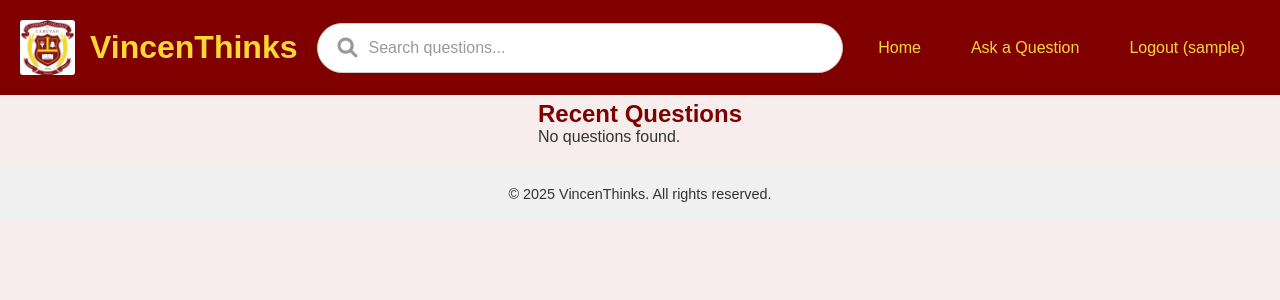
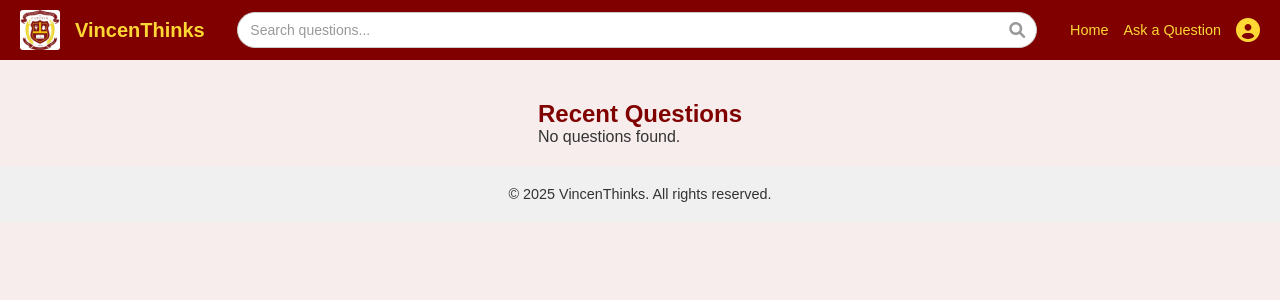
Before and after one commit to kitmrjn/WebApp-1, a PHP site: page / in a window 1280 px wide. Shown: the top 300 px of the page. Run offline with PHP 8.4, Linux system fonts and the light colour scheme; the visitor is signed in with stand-in values (Sample User, id 1); data that the repository does not hold is empty.

Commit message:
Arrange and resized the navigation bar

```diff
--- a/CSS/header.css
+++ b/CSS/header.css
@@ -1,8 +1,8 @@
-/* Header */
+/* Header Container */
 header {
   background-color: #800000; /* Maroon */
   color: #fdd835; /* Gold */
-  padding: 20px;
+  padding: 10px 20px; /* Reduced padding */
   display: flex;
   justify-content: space-between;
   align-items: center;
@@ -11,49 +11,121 @@ header {
   left: 0;
   width: 100%;
   z-index: 1000;
+  height: 60px; /* Reduced height */
 }
 
+/* Logo Adjustments */
 header .logo {
   display: flex;
   align-items: center;
+  flex: 0 0 auto; /* Prevent logo from growing or shrinking */
+  min-width: 150px; /* Prevent logo from shrinking too much */
 }
 
 header .logo h1 {
-  font-size: 2rem;
+  font-size: 20px; /* Smaller font size */
   margin-left: 10px;
+  white-space: nowrap; /* Prevent text from wrapping */
 }
 
-.logo-link {
+a {
+  color: #fdd835;
   text-decoration: none;
-  color: inherit;
-  display: flex;
-  align-items: center;
-}
-
-.logo-link:hover {
-  opacity: 0.9;
 }
 
 .nav-logo {
-  height: 55px;
+  height: 40px; /* Smaller logo */
   margin-right: 5px;
   border-radius: 3px;
 }
 
-/* Navigation */
+/* Search Bar Adjustments */
+
+
+/* Navigation Adjustments */
 nav {
   display: flex;
   align-items: center;
-  gap: 20px;
+  gap: 15px; /* Reduced gap */
+  flex: 0 0 auto; /* Prevent nav from growing or shrinking */
+  justify-content: flex-end; /* Align nav to the right */
+  min-width: 150px; /* Prevent nav from collapsing */
 }
 
 nav a {
-  color: #fdd835;
-  margin: 0 15px;
   text-decoration: none;
-  font-size: 1rem;
+  font-size: 0.9rem; /* Smaller font size */
+  white-space: nowrap; /* Prevent text from wrapping */
 }
 
 nav a:hover {
   text-decoration: underline;
 }
+
+/* Profile Dropdown Styles */
+.profile-dropdown {
+  position: relative;
+  display: inline-block;
+}
+
+.profile-icon {
+  font-size: 1.5rem; /* Icon size */
+  cursor: pointer;
+}
+
+.dropdown-content {
+  display: none; /* Hidden by default */
+  position: absolute;
+  right: 0;
+  background-color: white; /* White background */
+  min-width: 120px;
+  box-shadow: 0px 8px 16px rgba(0, 0, 0, 0.2);
+  z-index: 1;
+  border-radius: 5px; /* Rounded corners */
+}
+
+.dropdown-content a {
+  color: #800000; /* Maroon text */
+  padding: 10px;
+  text-decoration: none;
+  display: block;
+  font-size: 0.9rem;
+}
+
+.dropdown-content a:hover {
+  background-color: #f0f0f0; /* Light gray hover */
+  border-radius: 5px; /* Rounded corners */
+}
+
+/* Remove the hover effect */
+/* .profile-dropdown:hover .dropdown-content {
+  display: block;
+} */
+
+/* Mobile Responsiveness */
+@media (max-width: 768px) {
+  header {
+    padding: 10px; /* Further reduce padding */
+    height: auto; /* Allow height to adjust */
+    flex-direction: column; /* Stack elements vertically */
+    align-items: flex-start; /* Align items to the left */
+  }
+
+  header .logo {
+    margin-bottom: 10px; /* Add spacing between logo and search bar */
+  }
+
+  .search-bar {
+    width: 100%; /* Full width for search bar */
+    margin: 10px 0; /* Add spacing */
+  }
+
+  nav {
+    width: 100%; /* Full width for nav */
+    justify-content: space-between; /* Space out nav items */
+  }
+
+  .profile-dropdown {
+    margin-left: auto; /* Push dropdown to the right */
+  }
+}
--- a/CSS/search-bar.css
+++ b/CSS/search-bar.css
@@ -1,40 +1,49 @@
-/* search-bar.css */
-
-/* Search Bar (Home Page) */
+/* Search Bar Adjustments */
 .search-bar {
-  flex: 1;
+  flex: 2; /* Allow search bar to take more space */
+  min-width: 400px; /* Increased minimum width */
+  margin: 0 auto; /* Center the search bar */
   display: flex;
-  justify-content: center;
-  position: relative;
-  max-width: 800px;
-  margin: 0 20px;
+  align-items: center;
+  padding: 0;
+  max-width: 800px; /* Increased maximum width */
+  height: 40px; /* Increased height for the search bar container */
+  position: relative; /* Needed for absolute positioning of the icon */
 }
 
-.search-bar input[type="text"] {
+.search-bar input {
   width: 100%;
-  padding: 12px 20px 12px 50px;
+  padding: 8px 35px 8px 12px; /* Increased padding for a bigger look */
+  font-size: 14px; /* Increased font size */
   border: 1px solid #ccc;
-  border-radius: 25px;
-  font-size: 16px;
-  outline: none;
-  height: 50px;
+  border-radius: 25px; /* Rounded corners */
+  height: 36px; /* Increased height for the input */
+  box-sizing: border-box; /* Ensure padding doesn't affect height */
+  transition: all 0.3s ease; /* Smooth transition for focus effect */
 }
 
 .search-bar input[type="text"]::placeholder {
-  color: #999;
+  color: #999; /* Placeholder text color */
 }
 
 .search-bar input[type="text"]:focus {
-  border-color: #007BFF;
-  box-shadow: 0 0 5px rgba(0, 123, 255, 0.5);
+  border-color: #007BFF; /* Border color on focus */
+  box-shadow: 0 0 5px rgba(0, 123, 255, 0.5); /* Box shadow on focus */
+  outline: none; /* Remove default outline */
 }
 
-.search-bar .search-icon {
+.search-icon {
   position: absolute;
-  left: 20px;
-  top: 50%;
-  transform: translateY(-50%);
-  color: #999;
-  font-size: 20px;
-  pointer-events: none;
+  right: 12px; /* Adjust icon position for bigger input */
+  color: #999; /* Gray color */
+  cursor: pointer;
+  font-size: 1rem; /* Increased icon size */
+  pointer-events: none; /* Ensure the icon doesn't block clicks */
+  transition: opacity 0.3s ease; /* Smooth transition for disappearing effect */
 }
+
+/* Hide the search icon when input is focused or has text */
+.search-bar input:focus ~ .search-icon,
+.search-bar input:not(:placeholder-shown) ~ .search-icon {
+  opacity: 0; /* Hide the icon */
+}
--- a/JS/index.js
+++ b/JS/index.js
@@ -101,3 +101,20 @@ window.onclick = function(event) {
         modal.style.display = 'none';
     }
   }
+
+  // Profile dropdown functionality
+  const profileDropdown = document.querySelector('.profile-dropdown');
+  const dropdownContent = document.querySelector('.dropdown-content');
+
+  // Toggle dropdown on profile icon click
+  profileDropdown.addEventListener('click', function(event) {
+    event.stopPropagation(); // Prevent the click from bubbling up
+    dropdownContent.style.display = dropdownContent.style.display === 'block' ? 'none' : 'block';
+  });
+
+  // Close dropdown when clicking outside
+  document.addEventListener('click', function(event) {
+    if (!profileDropdown.contains(event.target)) {
+      dropdownContent.style.display = 'none';
+    }
+  });
--- a/index.php
+++ b/index.php
@@ -63,7 +63,13 @@ if ($_SERVER['REQUEST_METHOD'] === 'POST' && isset($_SESSION['user_id']) && isse
                     <a href="index.php">Home</a>
                     <?php if (isset($_SESSION['user_id'])): ?>
                         <a href="post_question.php">Ask a Question</a>
-                        <a href="logout.php">Logout (<?php echo htmlspecialchars($_SESSION['username']); ?>)</a>
+                        <div class="profile-dropdown">
+                            <i class="fas fa-user-circle profile-icon"></i> <!-- Profile icon -->
+                            <div class="dropdown-content">
+                                <a href="#">My Profile</a> <!-- Add link to profile page -->
+                                <a href="logout.php">Logout</a>
+                            </div>
+                        </div>
                     <?php else: ?>
                         <a href="login.php">Login</a>
                         <a href="register.php">Register</a>
```
Lines whose indentation alone changed are shown as unchanged.
